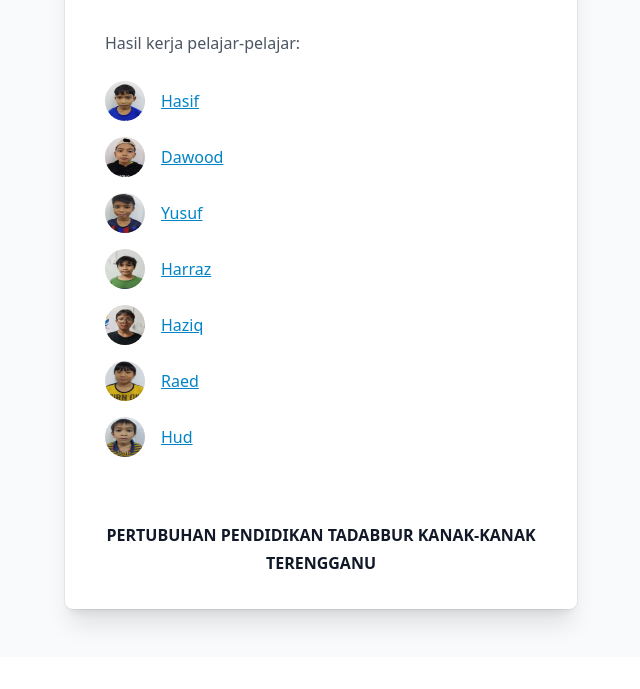
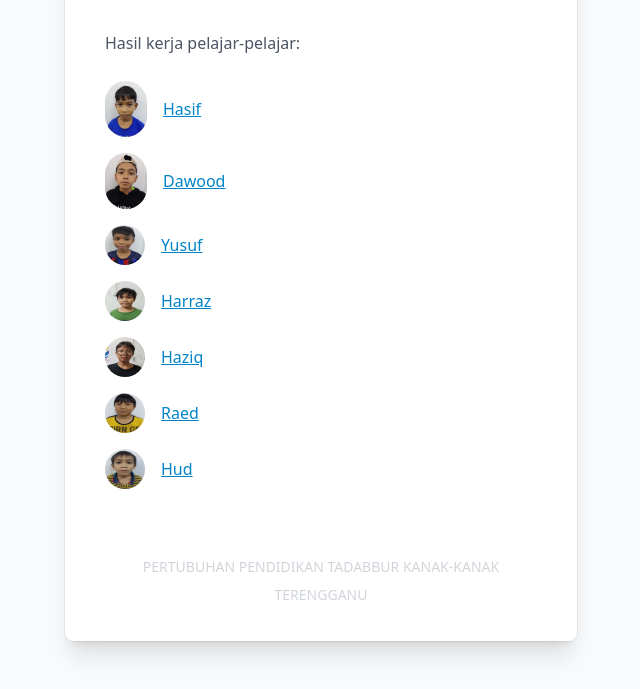
Before and after one commit to is-coding/is-coding, a plain HTML site: page index.html in a window 1280 px wide. Shown: the part 523-1212 px from the top of the page, without its empty margins (319-959 px from the left). Before the commit the page ends 1180 px from the top, so only its background shows below. Drawn offline with nearby package versions, Linux system fonts and the light colour scheme.

Commit message:
update index

```diff
--- a/index.html
+++ b/index.html
@@ -16,13 +16,13 @@
             <p>Hasil kerja pelajar-pelajar:</p>
             <ul class="space-y-4">
               <li class="flex items-center">
-                <img src="img/hasif.jpg" alt="hasif" class="h-10 w-10 rounded-full">
+                <img src="img/hasif.jpg" alt="hasif" class="h-14 w-auto rounded-full">
                 <p class="ml-4">
                   <a href="/isc.github.io/hasif.html" class="text-sky-600 underline" target="_blank">Hasif</a>
                 </p>
               </li>
               <li class="flex items-center">
-                <img src="img/dawood.jpg" alt="dawood" class="h-10 w-10 rounded-full">
+                <img src="img/dawood.jpg" alt="dawood" class="h-14 w-auto rounded-full">
                 <p class="ml-4">
                   <a href="/isc.github.io/dawood.html" class="text-sky-600 underline" target="_blank">Dawood</a>
                 </p>
@@ -60,8 +60,8 @@
             </ul>
           </div>
         </div>
-        <div class="pt-8 text-base font-semibold leading-7 text-center">
-          <p class="text-gray-900">PERTUBUHAN PENDIDIKAN TADABBUR KANAK-KANAK TERENGGANU</p>
+        <div class="pt-8 text-sm leading-7 text-center">
+          <p class="text-gray-300">PERTUBUHAN PENDIDIKAN TADABBUR KANAK-KANAK TERENGGANU</p>
         </div>
       </div>
     </div>
```
